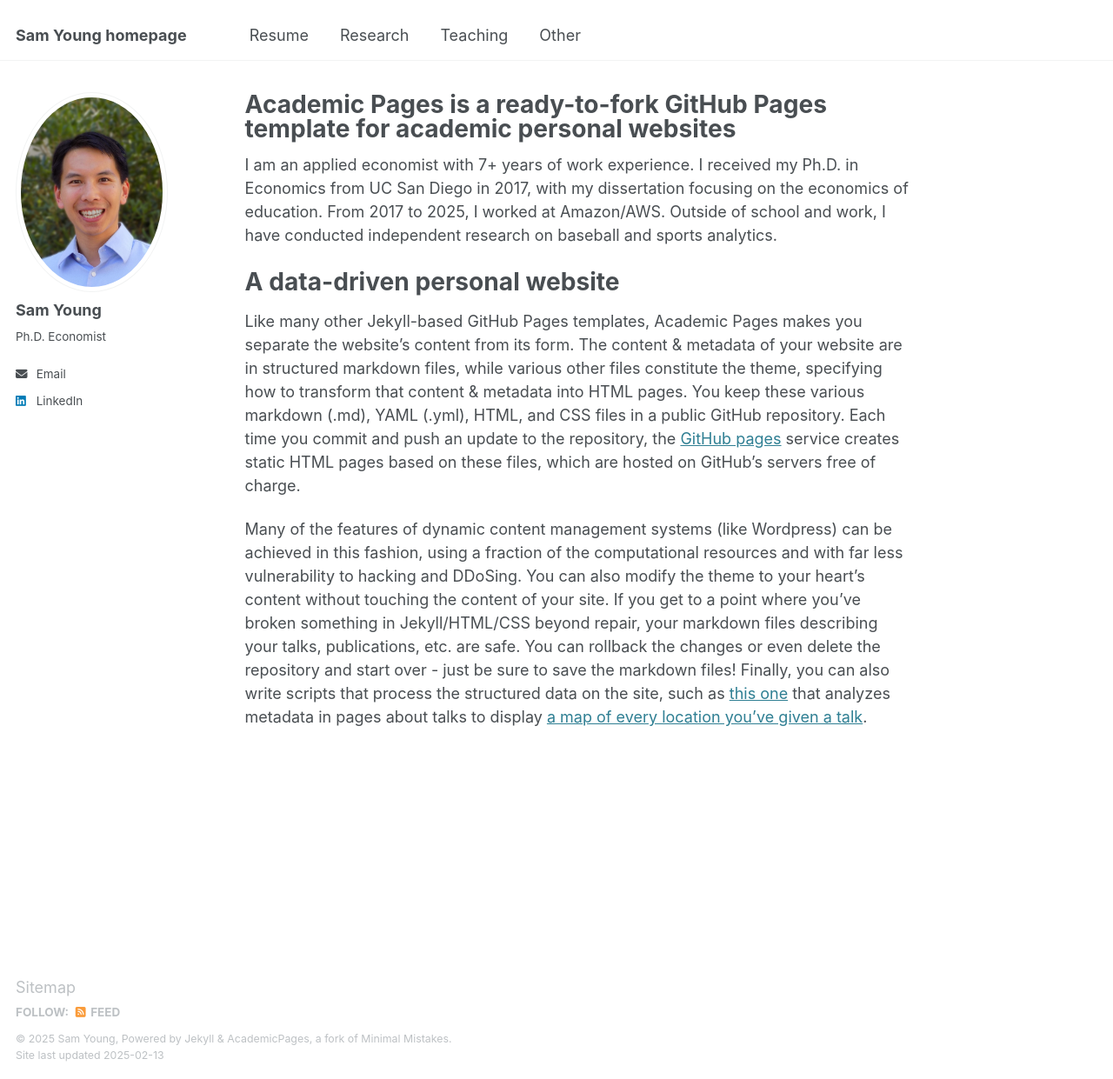
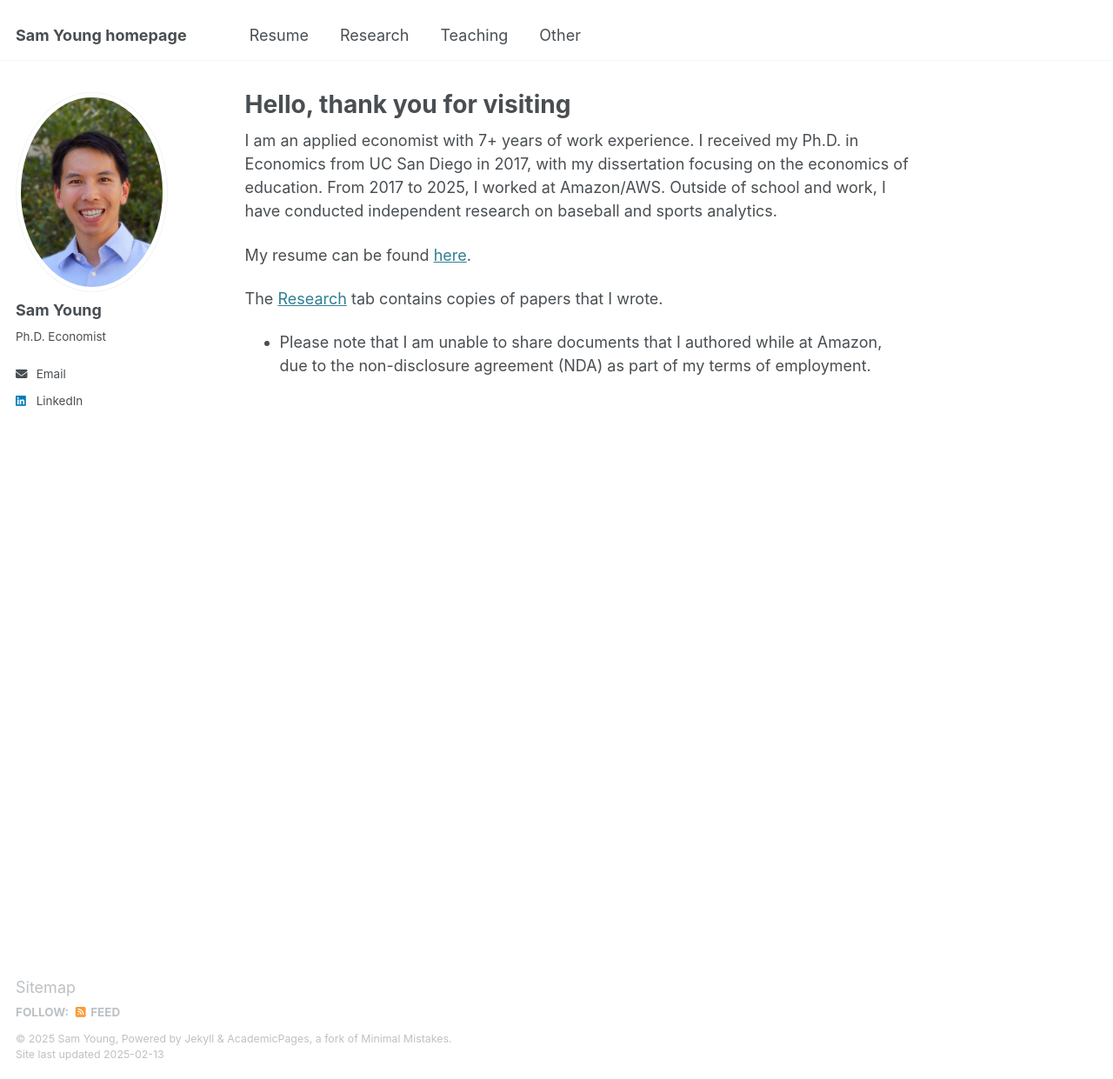
Before and after one commit to sam-young-econ/sam-young-econ.github.io, a Jekyll site: the page built from _pages/about.md, in a window 1280 px wide and 1241 px high. Shown: the whole window at 87% size. Built offline with Jekyll 4.4.1, drawn with Linux system fonts in a browser that asks for light colours.

Commit message:
Edit homepage text
Continued edits to the homepage text

```diff
--- a/_pages/about.md
+++ b/_pages/about.md
@@ -1,6 +1,6 @@
 ---
 permalink: /
-title: "Academic Pages is a ready-to-fork GitHub Pages template for academic personal websites"
+title: "Hello, thank you for visiting"
 author_profile: true
 redirect_from:
   - /about/
@@ -9,8 +9,7 @@ redirect_from:
 
 I am an applied economist with 7+ years of work experience.  I received my Ph.D. in Economics from UC San Diego in 2017, with my dissertation focusing on the economics of education.  From 2017 to 2025, I worked at Amazon/AWS.  Outside of school and work, I have conducted independent research on baseball and sports analytics.
 
-A data-driven personal website
-======
-Like many other Jekyll-based GitHub Pages templates, Academic Pages makes you separate the website's content from its form. The content & metadata of your website are in structured markdown files, while various other files constitute the theme, specifying how to transform that content & metadata into HTML pages. You keep these various markdown (.md), YAML (.yml), HTML, and CSS files in a public GitHub repository. Each time you commit and push an update to the repository, the [GitHub pages](https://pages.github.com/) service creates static HTML pages based on these files, which are hosted on GitHub's servers free of charge.
+My resume can be found [here](https://sam-young-econ.github.io/files/Sam Young resume 2025-02-12_with fields.pdf).
 
-Many of the features of dynamic content management systems (like Wordpress) can be achieved in this fashion, using a fraction of the computational resources and with far less vulnerability to hacking and DDoSing. You can also modify the theme to your heart's content without touching the content of your site. If you get to a point where you've broken something in Jekyll/HTML/CSS beyond repair, your markdown files describing your talks, publications, etc. are safe. You can rollback the changes or even delete the repository and start over - just be sure to save the markdown files! Finally, you can also write scripts that process the structured data on the site, such as [this one](https://github.com/academicpages/academicpages.github.io/blob/master/talkmap.ipynb) that analyzes metadata in pages about talks to display [a map of every location you've given a talk](https://academicpages.github.io/talkmap.html).
+The [Research](https://sam-young-econ.github.io/research/) tab contains copies of papers that I wrote.
+* Please note that I am unable to share documents that I authored while at Amazon, due to the non-disclosure agreement (NDA) as part of my terms of employment.
```
